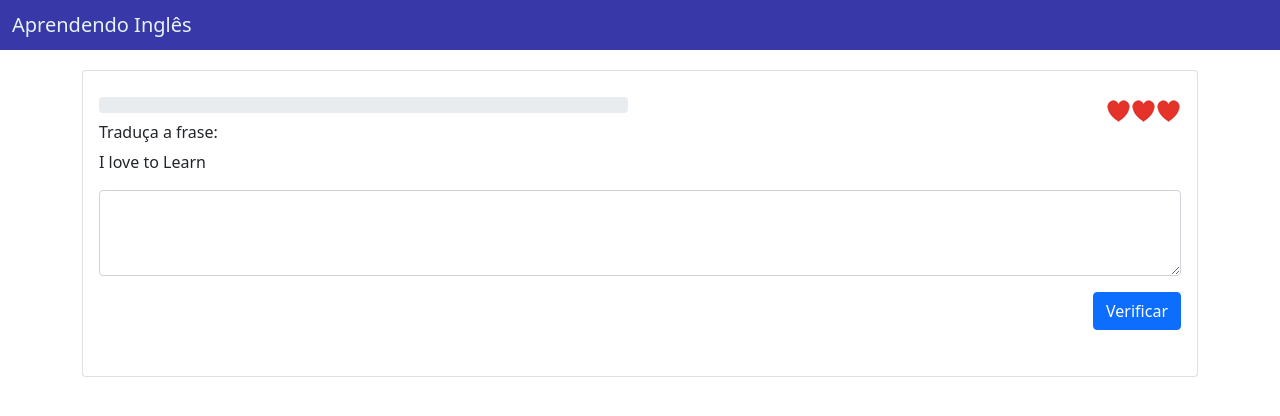
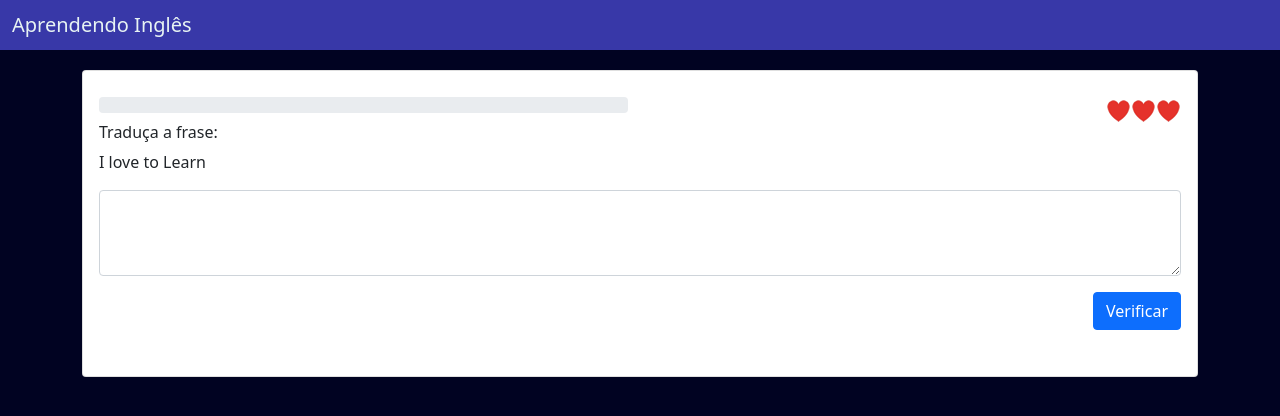
Before and after one commit to SpiderCod3R/angular_app-1, an Angular app: page / in a window 1280 px wide. Shown: the top 416 px of the page. Built offline with nearby package versions, Linux system fonts and the light colour scheme.

Commit message:
117. App1 - Controlando as tentativas parte 1

```diff
--- a/src/app/components/painel/painel.component.html
+++ b/src/app/components/painel/painel.component.html
@@ -1,3 +1,4 @@
+<div id="wrapper">
   <div class="container">
     <div class="card">
       <div class="card-body">
@@ -40,3 +41,4 @@
       </div>
     </div>
   </div>
+</div>
--- a/src/app/components/painel/painel.component.ts
+++ b/src/app/components/painel/painel.component.ts
@@ -15,7 +15,8 @@ export class PainelComponent implements OnInit {
   public rodada: number= 0
   public rodadaFrase!: Frase
 
-  public progresso: number= 0
+  public progresso: number = 0
+  public tentativas: number= 3
 
 
   constructor() {
@@ -30,6 +31,7 @@ export class PainelComponent implements OnInit {
   }
 
   public verificarResposta(): void {
+    console.log(this.tentativas)
     if (this.rodadaFrase.frasePtBr == this.resposta) {
       alert('A tradução está correta')
       this.rodada++
@@ -37,8 +39,12 @@ export class PainelComponent implements OnInit {
       console.log(this.progresso)
       this.atualizaRodada()
     } else {
-      alert('A tradução está incorreta')
+      this.tentativas--
+      if (this.tentativas === -1) {
+        alert("Não existem mais tentativas. Você Perdeu.")
+      }
     }
+    console.log(this.tentativas)
   }
 
   public atualizaRodada(): void {
--- a/src/app/components/tentativas/tentativas.component.ts
+++ b/src/app/components/tentativas/tentativas.component.ts
@@ -6,8 +6,8 @@ import { Coracao } from 'src/app/shared/coracao.model';
   styleUrls: ['./tentativas.component.css']
 })
 export class TentativasComponent implements OnInit {
-  coracao_cheio:string="../assets/coracao_cheio.png"
-  coracao_vazio:string="../assets/coracao_vazio.png"
+  // coracao_cheio:string="../assets/coracao_cheio.png"
+  // coracao_vazio:string="../assets/coracao_vazio.png"
 
   public coracoes: Coracao[] = [
     new Coracao(true), new Coracao(true), new Coracao(true)
--- a/src/styles.css
+++ b/src/styles.css
@@ -1 +1,9 @@
 /* You can add global styles to this file, and also import other style files */
+* {
+  box-sizing: border-box;
+}
+
+body {
+  background: rgb(1, 3, 34) !important;
+  height: 100%;
+}
```
Lines whose indentation alone changed are shown as unchanged.
